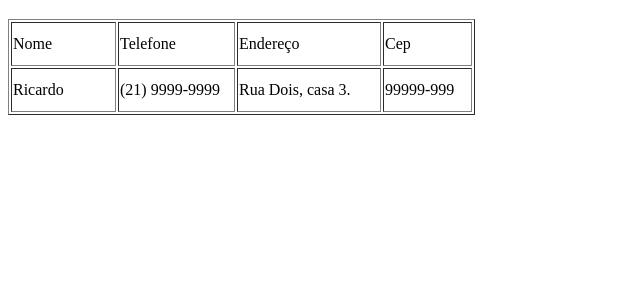
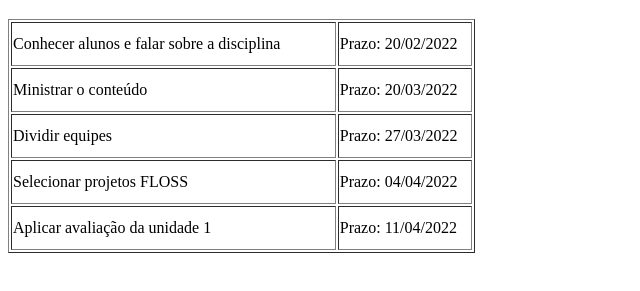
Before and after one commit to brunomatheuss/brunomatheuss.github.io, a plain HTML site: page index.html in a window 1280 px wide. Shown: the part 61-352 px from the top of the page, without its empty margins (0-640 px from the left). Drawn offline with Linux system fonts and the light colour scheme.

Commit message:
novos ajustes

```diff
--- a/index.html
+++ b/index.html
@@ -8,16 +8,25 @@
   <h1>Cronograma da disciplina na Unidade 1</h1>
   <table width="467" border="1px">
   <tr>
-    <td width="101" height="40">Nome</td>
-    <td width="113">Telefone</td>
-    <td width="140">Endereço</td>
-    <td width="85">Cep</td>
+    <td width="250" height="40">Conhecer alunos e falar sobre a disciplina</td>
+    <td width="101">Prazo: 20/02/2022</td>
+
   </tr>
   <tr>
-    <td height="40">Ricardo</td>
-    <td>(21) 9999-9999</td>
-    <td>Rua Dois, casa 3.</td>
-    <td>99999-999</td>
+    <td width="101" height="40">Ministrar o conteúdo</td>
+    <td width="85">Prazo: 20/03/2022</td>
+  </tr>
+   <tr>
+    <td width="101" height="40">Dividir equipes</td>
+    <td width="85">Prazo: 27/03/2022</td>
+  </tr>
+   <tr>
+    <td width="101" height="40">Selecionar projetos FLOSS</td>
+    <td width="85">Prazo: 04/04/2022</td>
+  </tr>
+  <tr>
+    <td width="101" height="40">Aplicar avaliação da unidade 1</td>
+    <td width="85">Prazo: 11/04/2022</td>
   </tr>
 </table>
   </body>
```
